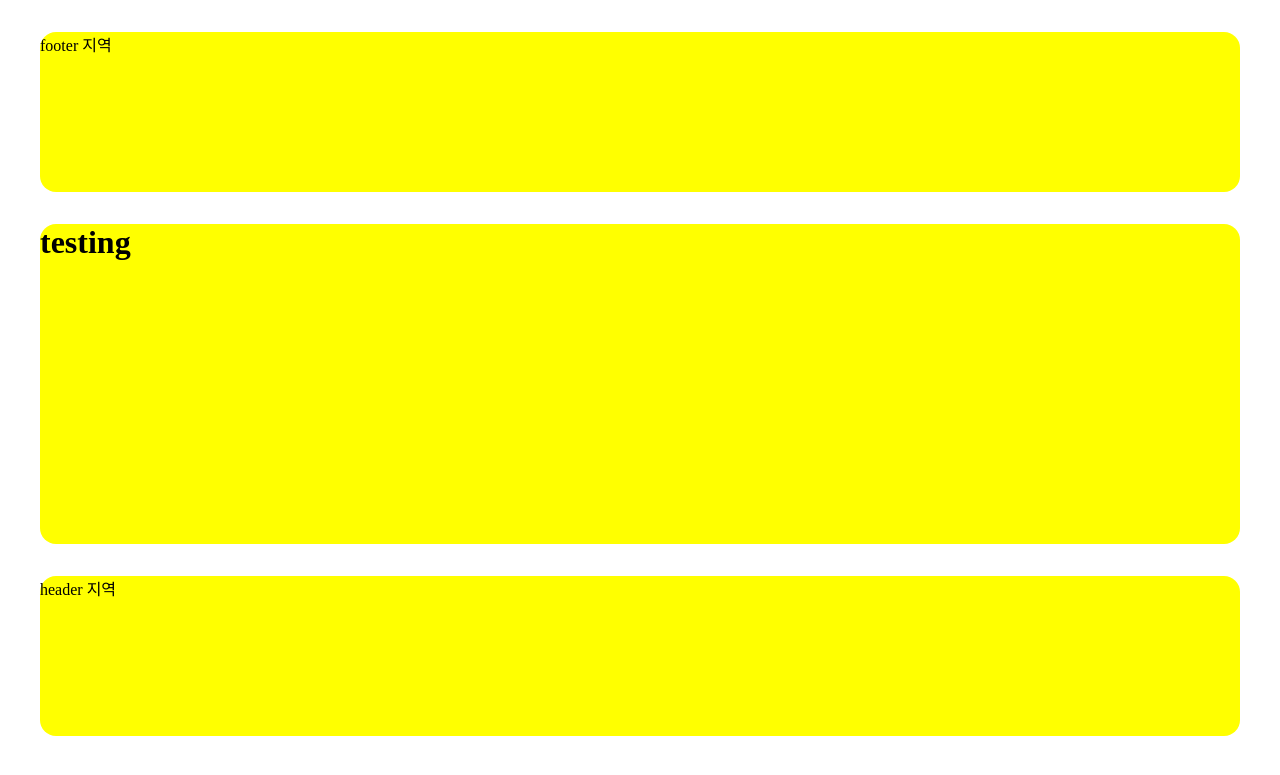
After one commit to Upline-00/pragmatic, a Django app: template accountapp/templates/accountapp/hello_world.html in a window 1280 px wide. The commit adds this page. Shown: the top 775 px of the page. Run offline with Django 4.2, Linux system fonts and the light colour scheme; the template is opened without the code that fills it, so the values that code supplies are empty.

Commit message:
Django course 9 commit

```diff
--- /dev/null
+++ b/accountapp/templates/accountapp/hello_world.html
@@ -0,0 +1,12 @@
+
+{% extends 'base.html' %}
+
+{% block content %}
+
+    <div style="height: 20rem; background-color: yellow; border-radius: 1rem; margin: 2rem;">
+          <h1>
+            testing
+          </h1>
+    </div>
+
+{% endblock %}
--- a/accountapp/views.py
+++ b/accountapp/views.py
@@ -5,4 +5,4 @@ from django.shortcuts import render
 
 
 def hello_world(request):
-    return render(request, 'base.html')
+    return render(request, 'accountapp/hello_world.html')
--- a/templates/base.html
+++ b/templates/base.html
@@ -1,10 +1,18 @@
 <!DOCTYPE html>
-<html lang="en">
-<head>
-    <meta charset="UTF-8">
-    <title>Title</title>
-</head>
+<html lang="ko">
+
+{% include 'head.html' %}
+
 <body>
-    Hello World!
+
+
+    {% include 'footer.html' %}
+
+    {% block content %}
+    {% endblock %}
+
+    {% include 'header.html' %}
+
+
 </body>
 </html>
--- /dev/null
+++ b/templates/footer.html
@@ -0,0 +1,5 @@
+
+
+    <div style="height: 10rem; background-color: yellow; border-radius: 1rem; margin: 2rem;">
+        footer 지역
+    </div>
--- /dev/null
+++ b/templates/head.html
@@ -0,0 +1,5 @@
+
+<head>
+    <meta charset="UTF-8">
+    <title> Pragmatic </title>
+</head>
--- /dev/null
+++ b/templates/header.html
@@ -0,0 +1,5 @@
+
+
+    <div style="height: 10rem; background-color: yellow; border-radius: 1rem; margin: 2rem;">
+        header 지역
+    </div>
```
